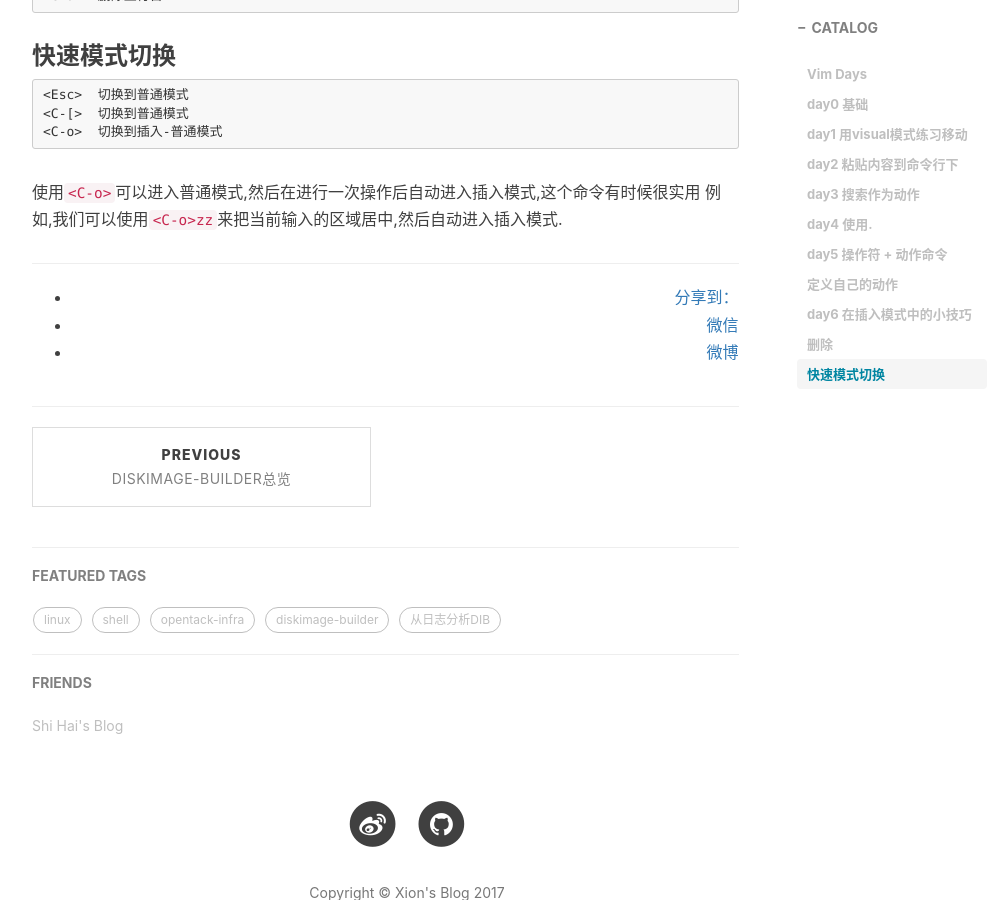
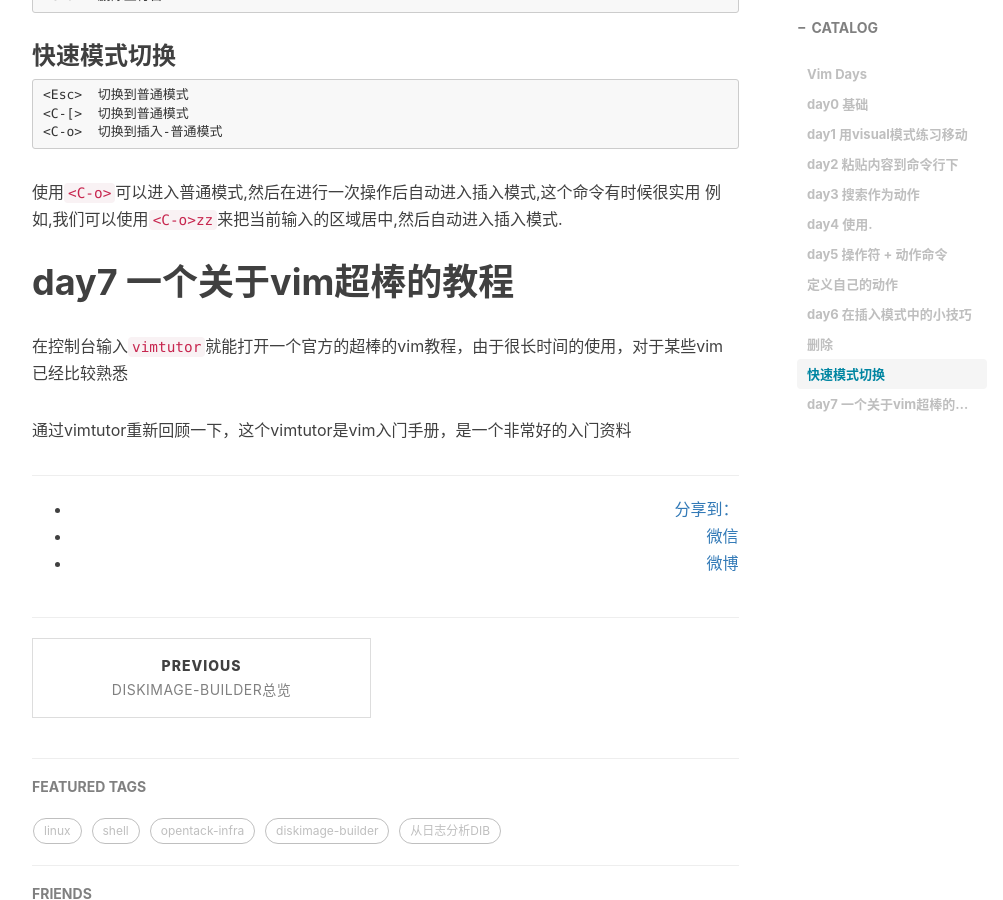
Before and after one commit to xionchen/xionchen.github.io, a Jekyll site: the page built from _posts/2016-11-1-vim-everyday.markdown, in a window 1280 px wide and 900 px high, scrolled down 4568 px. Shown: the whole window, without its empty margins (233-1236 px from the left). Built offline with Jekyll 4.4.1, drawn with Linux system fonts in a browser that asks for light colours; nearby versions of some CDN libraries; comment, search, counter and statistics services are not loaded.

Commit message:
add a vim day

```diff
--- a/_posts/2016-11-1-vim-everyday.markdown
+++ b/_posts/2016-11-1-vim-everyday.markdown
@@ -164,3 +164,9 @@ vim 的强大很大程度上取决于操作符和动作结合的方式,例如`d{
 
 使用`<C-o>`可以进入普通模式,然后在进行一次操作后自动进入插入模式,这个命令有时候很实用
 例如,我们可以使用`<C-o>zz`来把当前输入的区域居中,然后自动进入插入模式.
+
+# day7 一个关于vim超棒的教程
+
+在控制台输入`vimtutor`就能打开一个官方的超棒的vim教程，由于很长时间的使用，对于某些vim已经比较熟悉
+
+通过vimtutor重新回顾一下，这个vimtutor是vim入门手册，是一个非常好的入门资料
```
